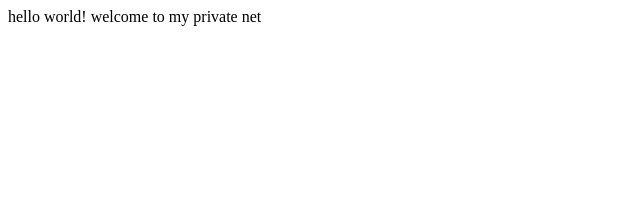
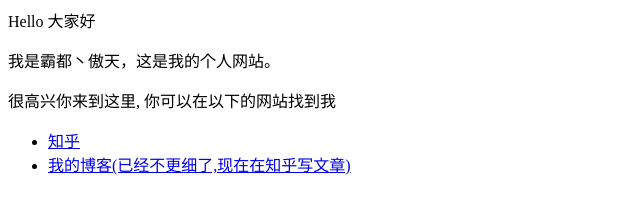
Before and after one commit to hehhhh233/heh.github.io, a plain HTML site: page index.html in a window 1280 px wide. Shown: the whole page, without its empty margins (0-640 px from the left). Drawn offline with Linux system fonts and the light colour scheme.

Commit message:
Create index.html

```diff
--- a/index.html
+++ b/index.html
@@ -1,2 +1,8 @@
-<h>hello world!</h>
-<h>welcome to my private net</h>
+<p>Hello 大家好</p>
+<p>我是霸都丶傲天，这是我的个人网站。 </p>
+<p>很高兴你来到这里, 你可以在以下的网站找到我</p>
+
+<ul>
+  <li> <a href="https://www.zhihu.com/people/AJLoveChina">知乎</a> </li>
+  <li> <a href="http://hejie.nigeerhuo.com">我的博客(已经不更细了,现在在知乎写文章)</a> </li>
+</ul>
```
